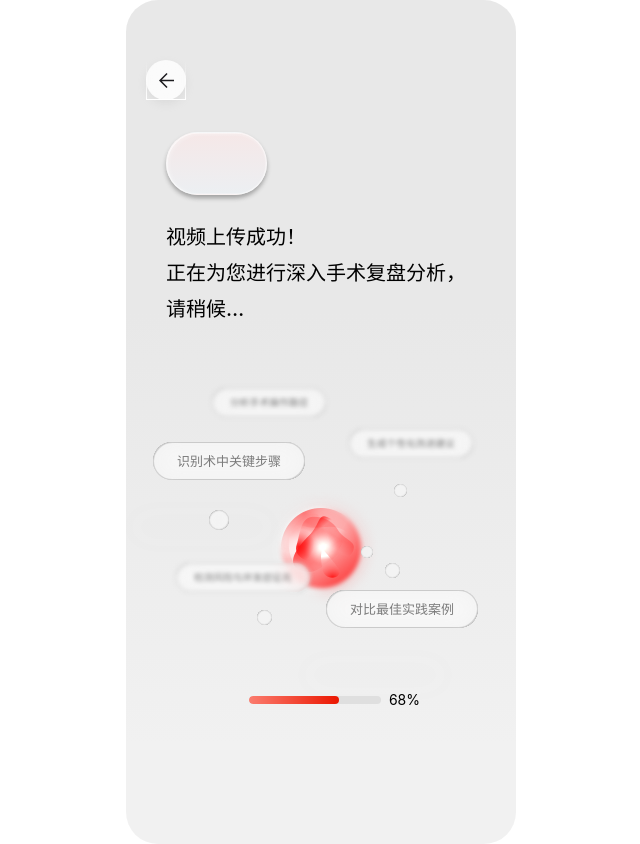
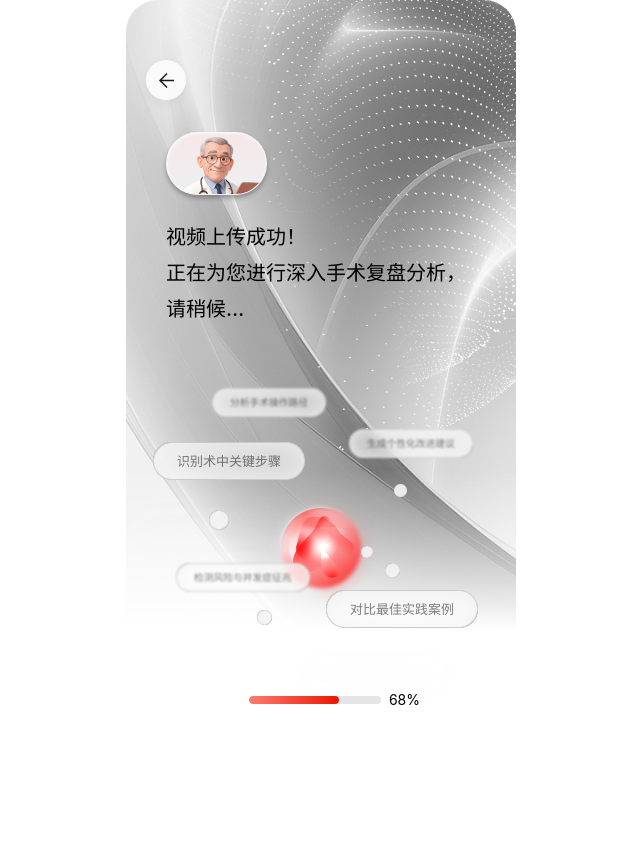
Before and after one commit to lzy234/JohnsonUI, a plain HTML site: page analysis/index.html in a window 1280 px wide. Shown: the whole page, without its empty margins (319-959 px from the left). Drawn offline with Linux system fonts and the light colour scheme.

Commit message:
完善analysis页面

```diff
--- a/analysis/index.html
+++ b/analysis/index.html
@@ -69,7 +69,9 @@
         </div>
 
         <!-- 装饰性背景元素 -->
-        <div class="background-decoration"></div>
+        <div class="background-decoration">
+            <img src="images/doctor3.png" alt="医生头像" class="doctor-avatar">
+        </div>
     </div>
 
     <script src="script.js"></script>
--- a/analysis/styles.css
+++ b/analysis/styles.css
@@ -14,7 +14,7 @@ body {
     height: 844px;
     margin: 0 auto;
     position: relative;
-    background: linear-gradient(180deg, #E8E8E8 37.03%, #F1F1F1 88.22%);
+    background: url('images/background.png') center/cover no-repeat;
     border-radius: 32px;
     overflow: hidden;
 }
@@ -31,7 +31,7 @@ body {
     width: 40px;
     height: 40px;
     background: rgba(255, 255, 255, 0.8);
-    border: 1px solid;
+    border: 0px solid;
     border-image: linear-gradient(180deg, rgba(255, 255, 255, 0) 0%, rgba(255, 255, 255, 1) 100%) 1;
     border-radius: 48px;
     display: flex;
@@ -103,6 +103,7 @@ body {
         inset -0.53px -0.53px 0.53px 0px rgba(255, 255, 255, 0.3),
         inset 1.06px 1.06px 4.79px 0px rgba(255, 255, 255, 0.4),
         inset 0.53px 0.53px 0.53px 0px rgba(255, 255, 255, 0.7);
+    overflow: hidden;
 }
 
 .background-decoration::after {
@@ -114,6 +115,16 @@ body {
     height: 57px;
     background: linear-gradient(180deg, #F5E8E8 0%, #ECEFF2 100%);
     border-radius: 72px;
+}
+
+.doctor-avatar {
+    position: absolute;
+    top: 0px;
+    left: 0px;
+    width: 100px;
+    border-radius: 50%;
+    object-fit: cover;
+    z-index: 1;
 }
 
 /* 分析功能卡片 */
@@ -165,8 +176,8 @@ body {
         inset -1.5px -1.5px 0.75px -1.5px rgba(102, 102, 102, 1),
         inset 1.5px 1.5px 0.75px -1.5px rgba(102, 102, 102, 1),
         inset 2.25px 2.25px 0.375px -2.625px rgba(255, 255, 255, 0.5);
-    filter: blur(2.25px);
-    backdrop-filter: blur(9px);
+    filter: blur(1px);
+    backdrop-filter: blur(4px);
 }
 
 /* 卡片位置 */
```
Also changed, not shown: analysis/images/doctor3.png (added).
